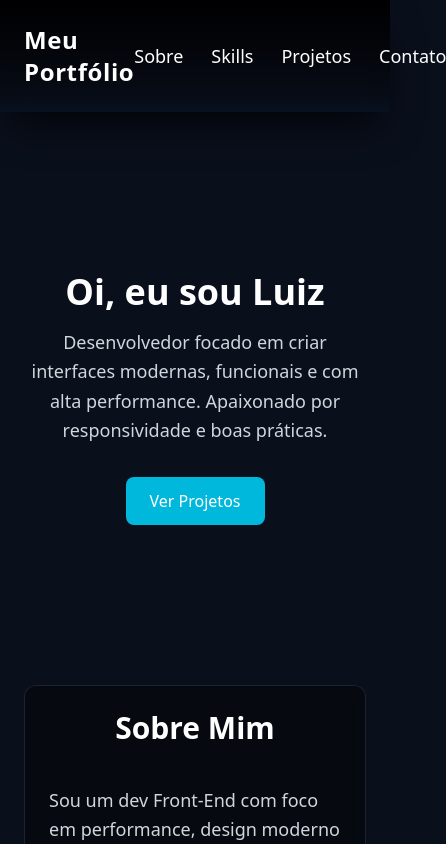
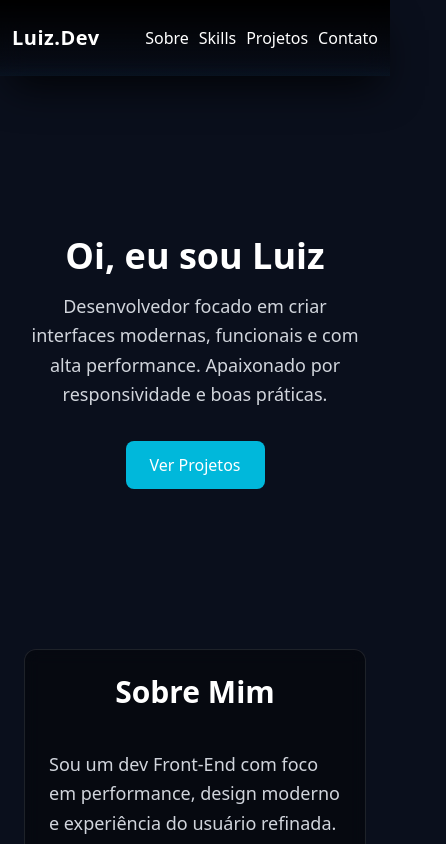
Before and after one commit to Hyue2/Meu-portfolio, a React (Vite) app: page / in a window 390 px wide. Shown: the top 844 px of the page, 446 px wide, since content can reach past the window. Built offline with nearby package versions, Linux system fonts and the light colour scheme.

Commit message:
redimensionamento para mobile

```diff
--- a/src/components/Navbar.jsx
+++ b/src/components/Navbar.jsx
@@ -20,11 +20,11 @@ export default function Navbar() {
         shadow-[0_20px_40px_-10px_rgba(0,0,0,0.8)]
         ${show ? "translate-y-0" : "-translate-y-full"}`}
     >
-      <div className="max-w-8xl mx-auto px-6 py-6 flex items-center justify-between">
-        <a href="#" className="text-white text-2xl font-extrabold tracking-wide">
-          Meu Portfólio
+      <div className="max-w-5xl mx-auto px-3 py-6 flex items-center justify-between">
+        <a href="#" className="text-white text-xl font-extrabold tracking-wide">
+          Luiz.Dev
         </a>
-        <ul className="flex space-x-7 text-white text-lg font-medium">
+        <ul className="flex space-x-2.5 text-white text-mm font-small">
           <li>
             <a href="#about" className="hover:text-cyan-400 transition-colors">
               Sobre
```
